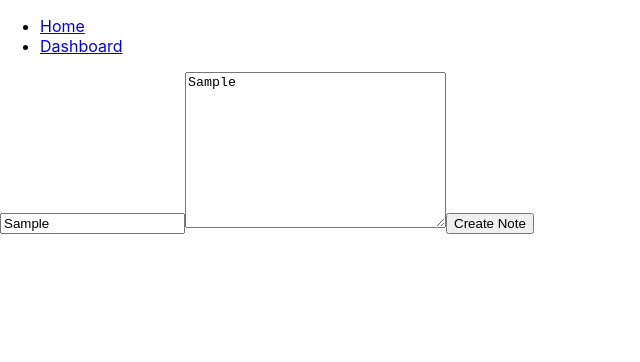
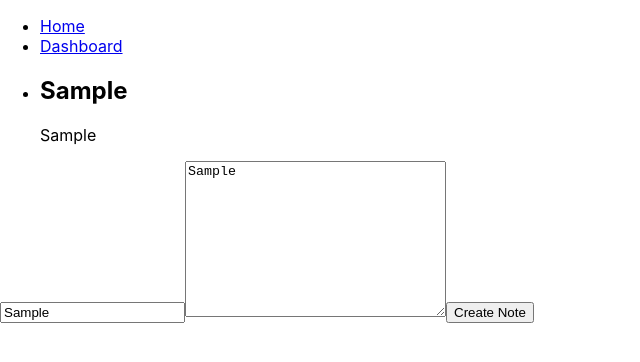
Before and after one commit to Alwynblake/todo-app, a React (Create React App) app: page /dashboard in a window 1280 px wide. Both pictures are taken after typing "Sample", "Sample" into the empty fields and a click on the button "Create Note". Shown: the top 362 px of the page, without its empty margins (0-640 px from the left). Built offline with nearby package versions, Linux system fonts and the light colour scheme.

Commit message:
completed working assignment

```diff
--- a/src/Dashboard/Dashboard.js
+++ b/src/Dashboard/Dashboard.js
@@ -2,6 +2,7 @@ import React from 'react';
 import uuidv1 from 'uuid/v1';
 
 import NoteCreateForm from '../NoteCreateForm/NoteCreateForm';
+import NoteList from '../NoteList/NoteList';
 
 export default class Dashboard extends React.Component {
   constructor(props) {
@@ -23,7 +24,7 @@ export default class Dashboard extends React.Component {
   };
 
 // handleChange = (event) => {
-//     // let name equals event.target.name
+//     let name equals event.target.name
 //     let { name, value } = event.target;
 //
 //     this.setState({ [name]:  value });
@@ -44,11 +45,15 @@ export default class Dashboard extends React.Component {
   render() {
     console.log(this.state);
     return (
+        <div>
+        <NoteList
+            notes={this.state.notes}/>
   <NoteCreateForm
       handleTitle={this.handleTitle}
       handleContent={this.handleContent}
       handleSubmit={this.handleSubmit}
   />
+        </div>
     );
   }
 }
--- /dev/null
+++ b/src/NoteList/NoteList.js
@@ -0,0 +1,19 @@
+import React from 'react';
+// import NoteItem from '../noteitem';
+
+const NoteList = ({ notes }) => (
+    <div>
+      <ul>
+        {
+          notes.map((note, index) => (
+              <li key={`note-${index}`}>
+                <h2>{note.title}</h2>
+                <p>{note.content}</p>
+              </li>
+          ))
+        }
+      </ul>
+    </div>
+);
+
+export default NoteList;
```
Also changed, not shown: 1 other file (tests, documents, lock files or other folders).
